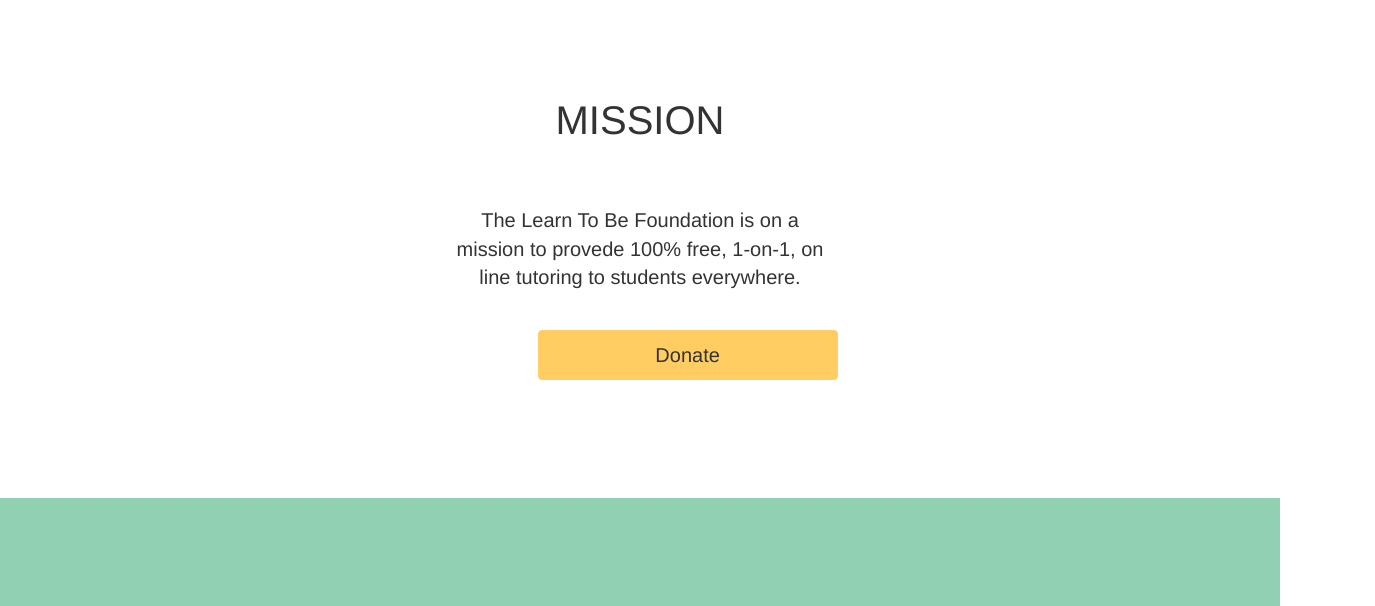
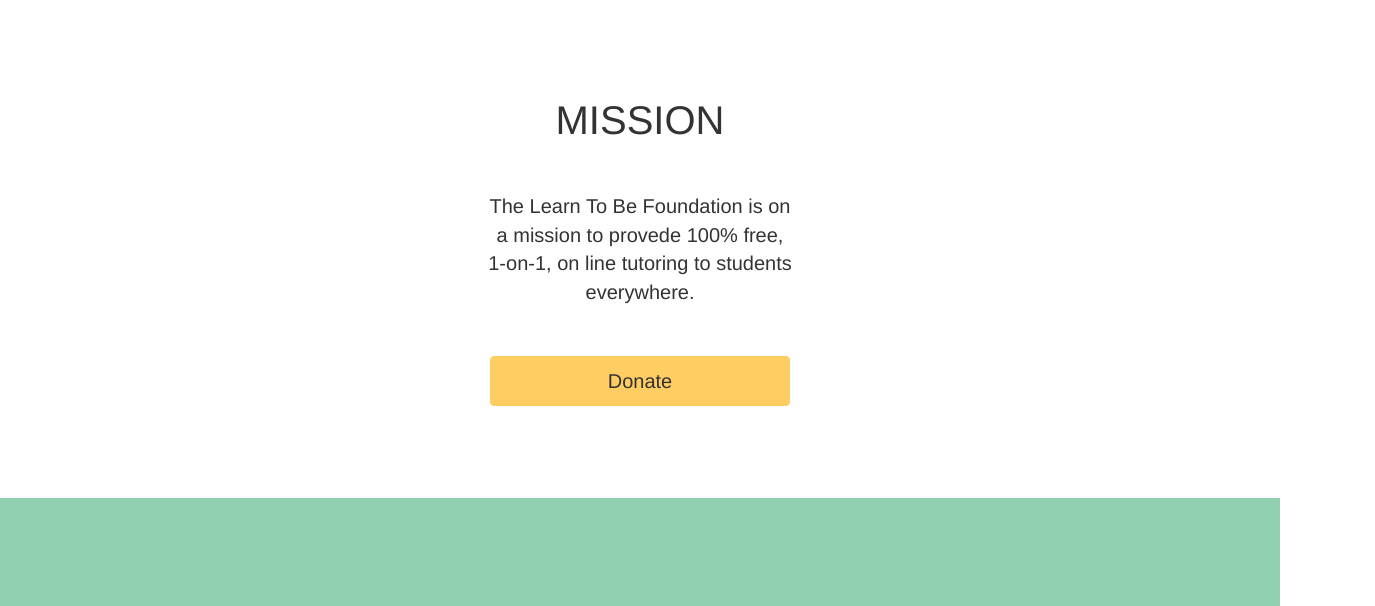
Before and after one commit to AprilRao/school, a plain HTML site: page index.html in a window 1280 px wide. Shown: the part 802-1408 px from the top of the page, 1375 px wide, since content can reach past the window. Drawn offline with nearby package versions, Linux system fonts and the light colour scheme.

Commit message:
modify mission part by rao

```diff
--- a/index.html
+++ b/index.html
@@ -35,9 +35,13 @@
 				<span class="glyphicon glyphicon-chevron-down arrowDown"></span>
 			</section>
 			<section class='mission'>
-				<h2 class='missiontitle'>MISSION</h2>
-				<p class='missioninfo'>The Learn To Be Foundation is on a mission to provede 100% free, 1-on-1, on line tutoring to students everywhere.</p>
-				<button class='missiondonate'>Donate</button>
+				<div class="missionbody">
+					<h2 class='missiontitle'>MISSION</h2>
+					<p class='missioninfo'>The Learn To Be Foundation is on a mission to provede 100% free, 1-on-1, on line tutoring to students everywhere.</p>
+					<div class="missionbutton">
+						<button class='missiondonate'>Donate</button>
+					</div>
+				</div>
 			</section>
 			<section class='student'>
 				<div class='stuPic'>
--- a/style.css
+++ b/style.css
@@ -105,6 +105,12 @@
 	background-color: white;
 }
 
+.missionbody{
+	width: 30%;
+	margin: 0 auto;
+}
+
+
 .missiontitle{
 	padding-top: 100px;
 	text-align: center;
@@ -113,11 +119,19 @@
 }
 
 .missioninfo{
-	margin: 5% 35% 0 35%;
 	text-align: center;
-	width: 30%;
+	width: 80%;
+	padding-top: 50px;
+	margin: 0 auto;
 	font-size: 20px;
 }
+
+.missionbutton{
+	width: 300px;
+    margin: 0 auto;
+    padding-top: 50px;
+}
+
 
 .missiondonate{
 	text-align: center;
@@ -125,8 +139,8 @@
     height: 50px;
     border: 1px solid #FFCD62;
     background-color: #FFCD62;
-    margin: 3% 42% 0 42%;
     font-size: 20px;
+    margin: 0;
 }
 
 
```
